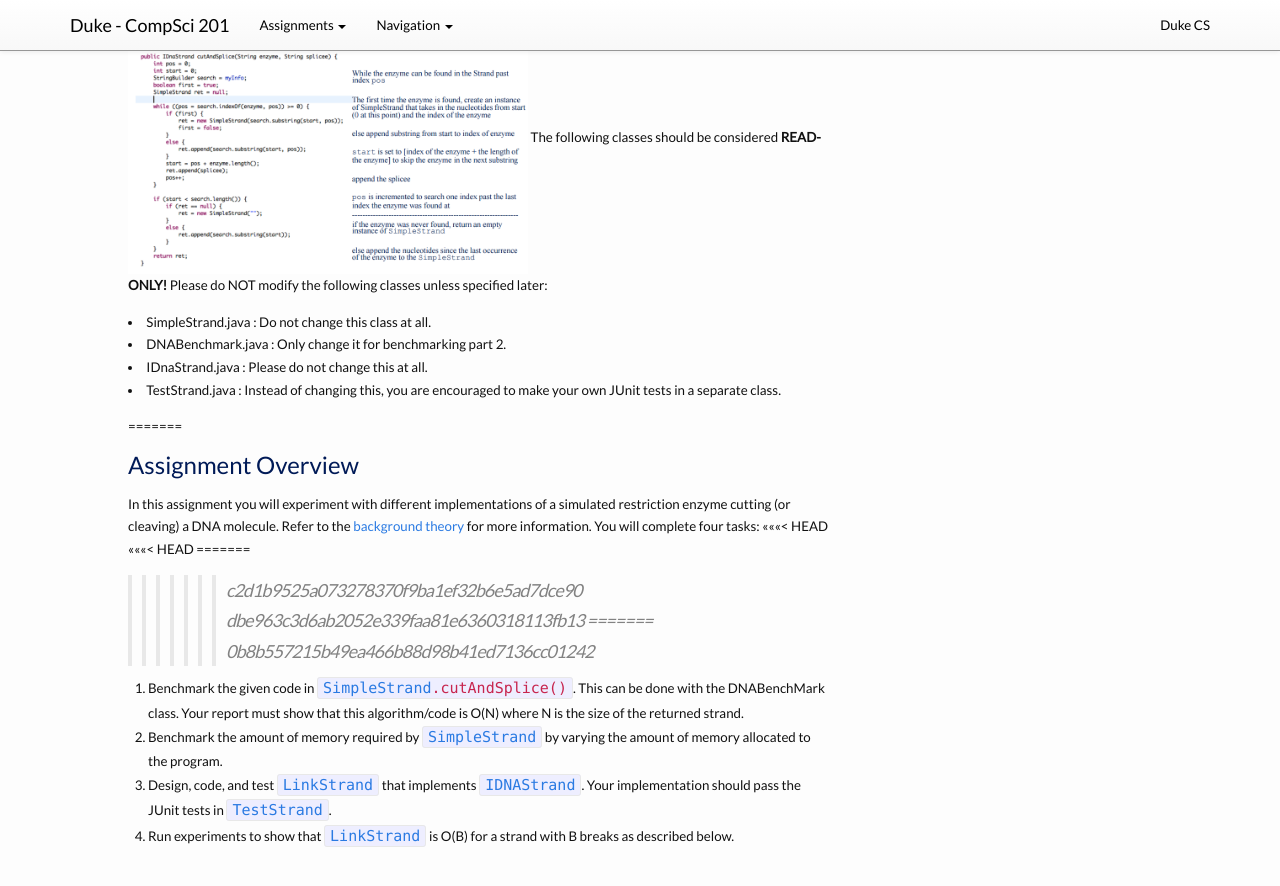
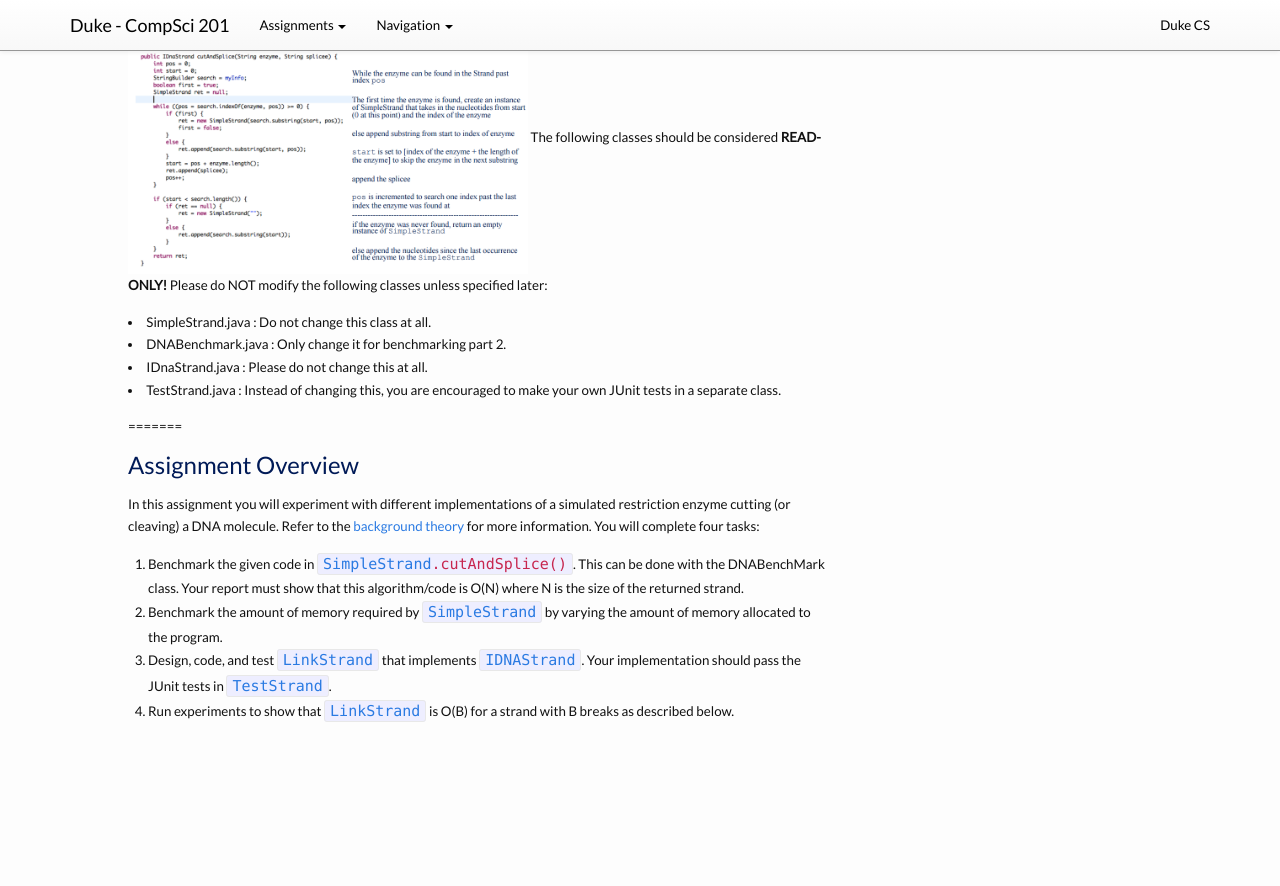
Before and after one commit to compsci201/compsci201.github.io, a Jekyll site: the page built from dna/index.md, in a window 1280 px wide and 900 px high, scrolled down 1534 px. Shown: the top 886 px of the window. Built offline with Jekyll 4.4.1, drawn with Linux system fonts in a browser that asks for light colours; nearby versions of some CDN libraries; after the commit the page ends 2310 px from its top, so only the background shows below that.

Commit message:
Merge conflicts

```diff
--- a/dna/index.md
+++ b/dna/index.md
@@ -31,7 +31,7 @@ Design,	    code,	    and	    test	    LinkStrand	    that	    implements	    ID
 
 ### Introduction to DNA
 
-In this assignment, we will be simulating restriction enzyme cutting of a DNA strand using code. To understand the theory behind this process, it is recommended (but not required) to read  [this](/dna/theory.html).
+In this assignment, we will be simulating restriction enzyme cutting of a DNA strand using code. To understand the theory behind this process, it is recommended (but not required) to read  [this](/dna/theory.html).
 
 We are modeling DNA strands using classes implementing the interface IDnaStrand. See [IDnaStrand.java](/dna/code/IDnaStrand.html)
 for more information on this interface.
@@ -83,13 +83,6 @@ The following classes should be considered <b>READ-ONLY! </b> Please do NOT modi
 ### Assignment Overview
 
 In this assignment you will experiment with different implementations of a simulated restriction enzyme cutting (or cleaving) a DNA molecule. Refer to the [background theory](/dna/theory.html) for more information. You will complete four tasks:
-<<<<<<< HEAD
-<<<<<<< HEAD
-=======
->>>>>>> c2d1b9525a073278370f9ba1ef32b6e5ad7dce90
->>>>>>> dbe963c3d6ab2052e339faa81e6360318113fb13
-=======
->>>>>>> 0b8b557215b49ea466b88d98b41ed7136cc01242
 
 <ol>
 <li> Benchmark the given code in <code><a href="code/SimpleStrand.html">SimpleStrand</a>.cutAndSplice()</code>. This can be	done with the DNABenchMark class. Your report must show that this algorithm/code is O(N) where N is the	size of the returned strand.</li>
```
